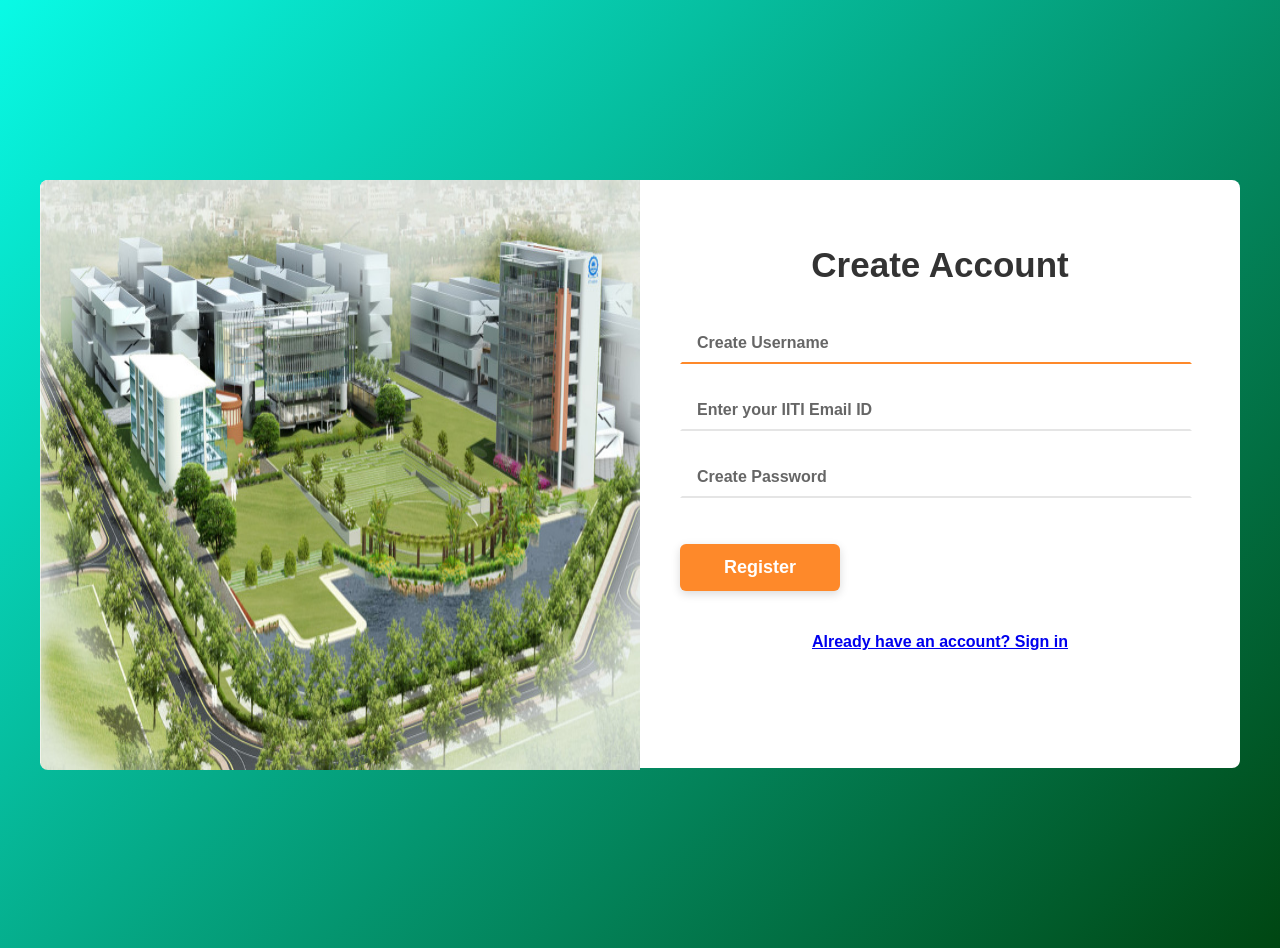
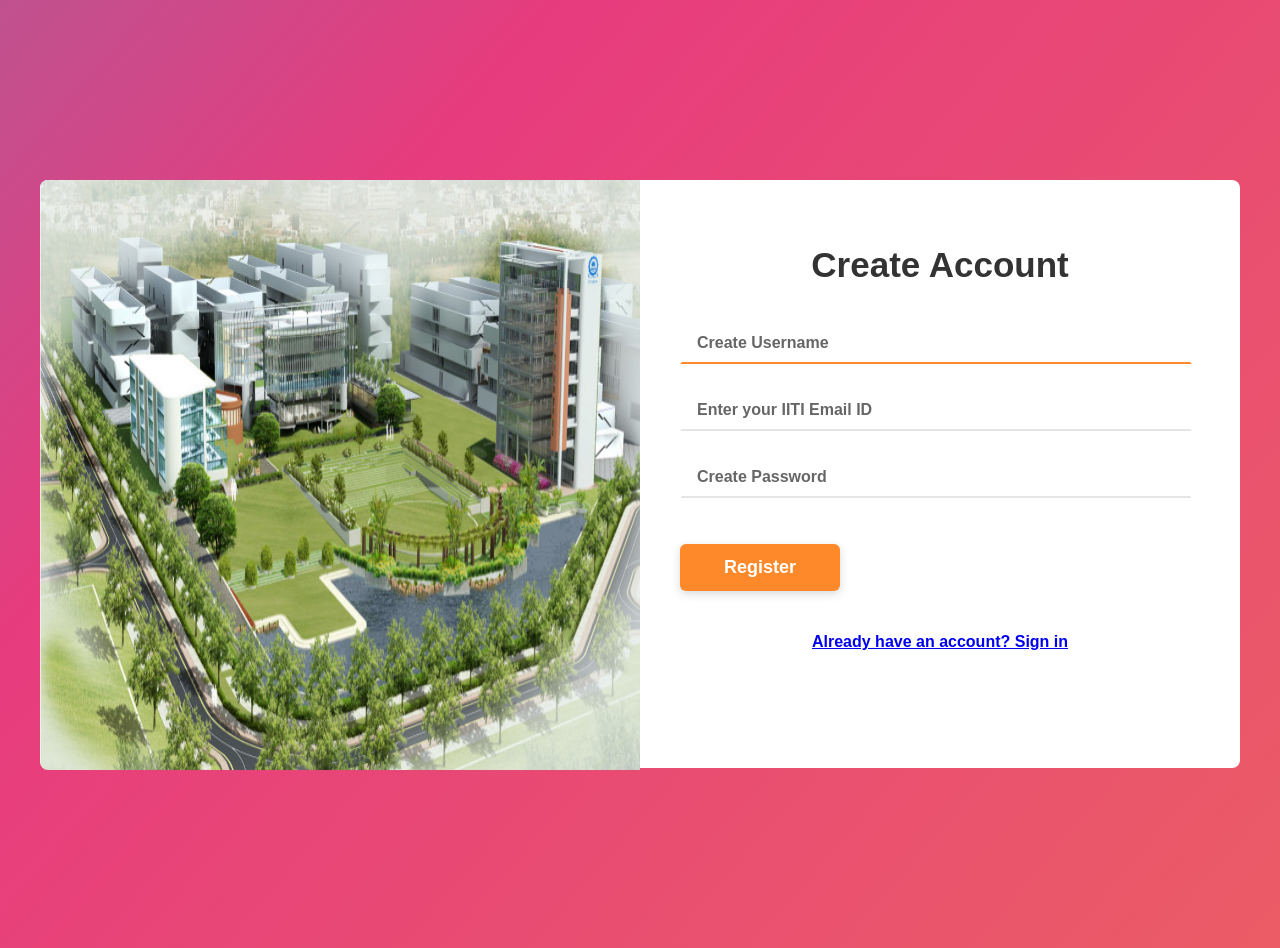
Before and after one commit to Sreekara-Madyastha/Faculty-Info, a Flask app: page /register in a window 1280 px wide. Run offline with Flask 2, Linux system fonts and the light colour scheme.

Commit message:
Update style.css

```diff
--- a/static/css/style.css
+++ b/static/css/style.css
@@ -1,24 +1,23 @@
 body {
   margin: 0;
+  background: linear-gradient(-49deg, #ee7752, #e73c7e, #23a6d5, #23d5ab);
+  background-size: 400% 400%;
+  animation: gradient 15s ease infinite;
+}
+@keyframes gradient {
+  0% {
+      background-position: 0% 50%;
+  }
+  50% {
+      background-position: 100% 50%;
+  }
+  100% {
+      background-position: 0% 50%;
+  }
 }
 .page-content {
   width: 100%;
   margin: 0 auto;
-  background-image: -moz-linear-gradient(
-    136deg,
-    rgb(0, 70, 18) 0%,
-    rgb(9, 250, 230) 100%
-  );
-  background-image: -webkit-linear-gradient(
-    136deg,
-    rgb(0, 70, 18) 0%,
-    rgb(9, 250, 230) 100%
-  );
-  background-image: -ms-linear-gradient(
-    136deg,
-    rgb(0, 70, 18) 0%,
-    rgb(9, 250, 230) 100%
-  );
   display: -webkit-flex;
   justify-content: center;
   -o-justify-content: center;
```
